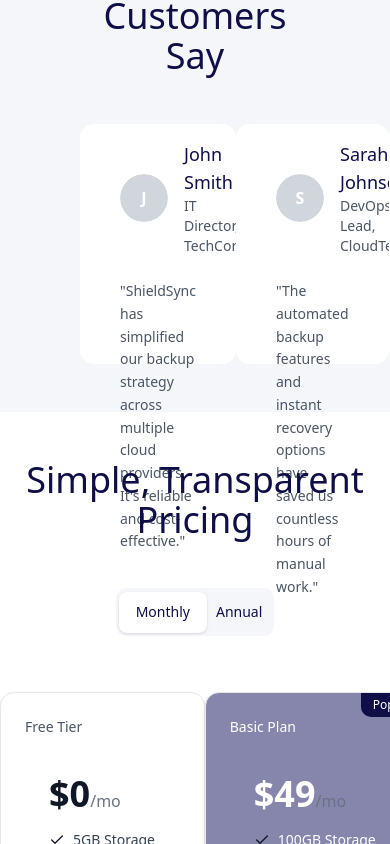
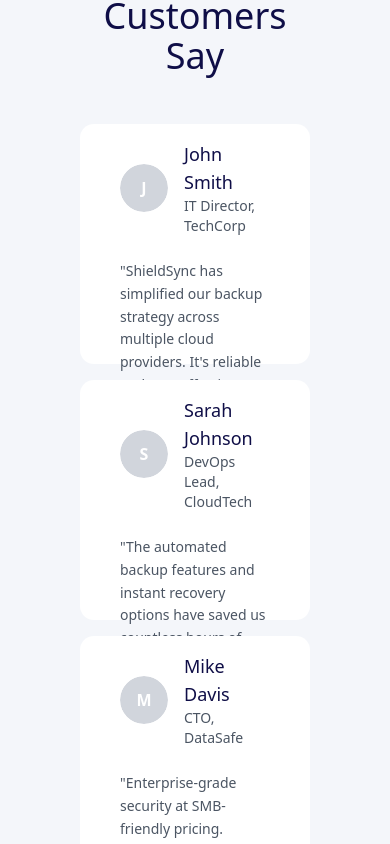
Before and after one commit to diptanshu1044/ShieldSync, a Next.js app: page / in a window 390 px wide. Shown: the part 4540-5384 px from the top of the page. Built offline with nearby package versions, Linux system fonts and the light colour scheme.

Commit message:
feat: Add responsiveness to the Customers say component

```diff
--- a/components/CustomersSay.tsx
+++ b/components/CustomersSay.tsx
@@ -35,7 +35,7 @@
         What Our Customers Say
       </h2>
 
-      <div className="flex justify-evenly items-center">
+      <div className="flex justify-evenly items-center flex-wrap gap-4">
         {customerReviews.map((customer, index) => (
           <CustomerCard {...customer} key={index} />
         ))}
```
